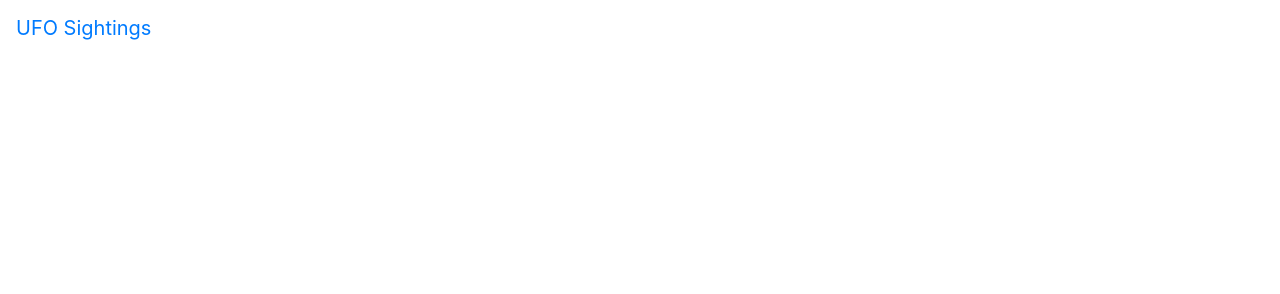
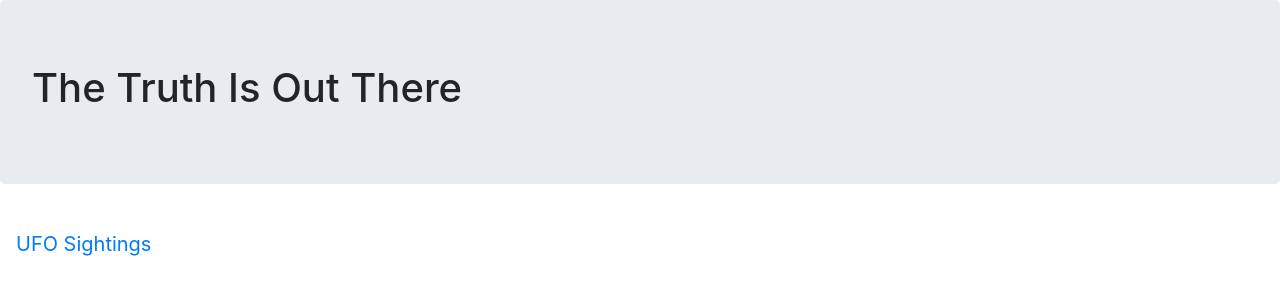
Before and after one commit to TracyKien/UFOs, a plain HTML site: page index.html in a window 1280 px wide. Drawn offline with nearby package versions, Linux system fonts and the light colour scheme.

Commit message:
Add files via upload

```diff
--- a/index.html
+++ b/index.html
@@ -8,8 +8,10 @@
 </head>
 <body>
     <div class="wrapper">
-
     </div>
+    <div class="jumbotron">
+        <h1>The Truth Is Out There</h1>
+      </div>
 </body>
 <link
       rel="stylesheet"
```
